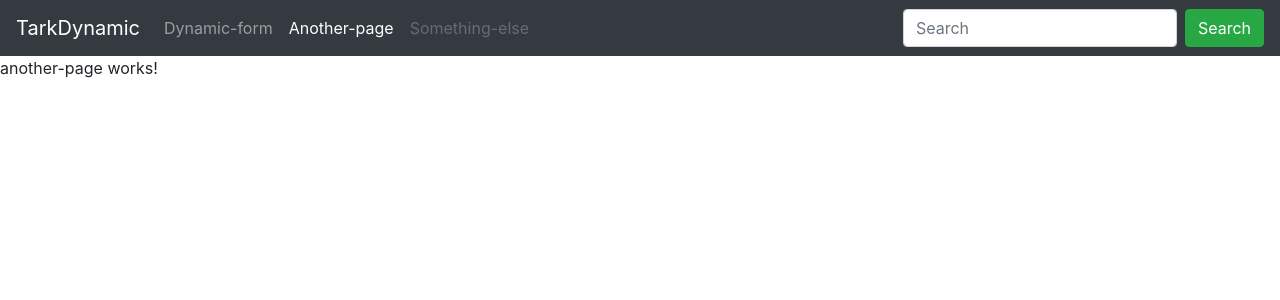
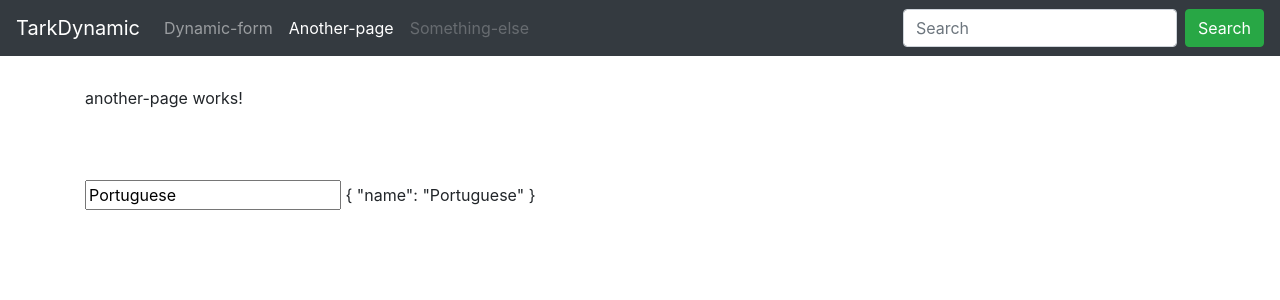
Before and after one commit to funcionalcorp/Angular6DynamicForm, an Angular app: page /another in a window 1280 px wide. Before the commit this address led to /Angular6DynamicForm/dist/another. Shown: the top 300 px of the page. Built offline with nearby package versions, Linux system fonts and the light colour scheme.

Commit message:
another-page service testing

```diff
--- a/package.json
+++ b/package.json
@@ -5,7 +5,7 @@
   "scripts": {
     "ng": "ng",
     "start": "ng serve",
-    "build": "ng build --prod",
+    "build": "ng build --prod --base-ref Angular6DynamicForm/dist/",
     "test": "ng test",
     "lint": "ng lint",
     "e2e": "ng e2e"
--- a/src/app/another-page/another-page.component.html
+++ b/src/app/another-page/another-page.component.html
@@ -1,3 +1,7 @@
 <p>
   another-page works!
 </p>
+<div style="margin-top:70px">
+    <input #name type="text" [(value)]="ss.learning.name" (keyup)="ss.changeName(name.value)">
+    {{ss.learning |json}}
+</div>
--- a/src/app/another-page/another-page.component.ts
+++ b/src/app/another-page/another-page.component.ts
@@ -1,3 +1,4 @@
+import { SessionService } from './../services/session.service';
 import { Component, OnInit } from '@angular/core';
 
 @Component({
@@ -7,7 +8,9 @@ import { Component, OnInit } from '@angular/core';
 })
 export class AnotherPageComponent implements OnInit {
 
-  constructor() { }
+  constructor(private ss:SessionService) {
+
+  }
 
   ngOnInit() {
   }
--- a/src/app/app.component.html
+++ b/src/app/app.component.html
@@ -1,2 +1,5 @@
 <app-page-header></app-page-header>
-<router-outlet></router-outlet>
+
+<section class="container" style="margin-top:30px">
+    <router-outlet></router-outlet>
+</section>
--- a/src/app/app.module.ts
+++ b/src/app/app.module.ts
@@ -1,3 +1,4 @@
+import { SessionService } from './services/session.service';
 import { BrowserModule } from '@angular/platform-browser';
 import { NgModule } from '@angular/core';
 import { CommonModule } from '@angular/common';
@@ -24,7 +25,7 @@ import { PageHeaderComponent } from './page-header/page-header.component';
     FormsModule,
     CommonModule
   ],
-  providers: [],
+  providers: [SessionService],
   bootstrap: [AppComponent]
 })
 export class AppModule { }
--- a/src/app/dynamic-form/dynamic-form.component.html
+++ b/src/app/dynamic-form/dynamic-form.component.html
@@ -1,10 +1,3 @@
-
-
-<section class="container" style="margin-top:30px">
-    <!--<div >
-        <input #name type="text" [(value)]="ss.learning.name" (keyup)="ss.changeName(name.value)">
-        {{ss.learning.name}}
-    </div>-->
 <h2>Create your fields</h2>
 <div class="row">
     <div class="col-md-3">
@@ -61,4 +54,3 @@
     </div>
     </div>
 </div>
-  </section>
--- /dev/null
+++ b/src/app/services/session.service.ts
@@ -0,0 +1,21 @@
+import { Injectable } from '@angular/core';
+import { BehaviorSubject } from 'rxjs/BehaviorSubject';
+
+@Injectable()
+export class SessionService {
+
+  learning = {
+    name : 'Portuguese'
+  }
+
+  private languageSource = new BehaviorSubject<any>(this.learning);
+  currentLanguage = this.languageSource.asObservable();
+
+  constructor() { }
+
+  changeName (newName:string) {
+    this.learning.name = newName;
+    this.languageSource.next(this.learning);
+  }
+
+}
--- a/src/index.html
+++ b/src/index.html
@@ -3,7 +3,7 @@
 <head>
   <meta charset="utf-8">
   <title>DynamicForms</title>
-  <base href="/Angular6DynamicForm/dist/">
+  <base href="/"> <!-- Angular6DynamicForm/dist/ -->
 
   <meta name="viewport" content="width=device-width, initial-scale=1">
   <link rel="icon" type="image/x-icon" href="favicon.ico">
```
Also changed, not shown: 4 other files (tests, documents, lock files or other folders). Lines whose indentation alone changed are shown as unchanged.
